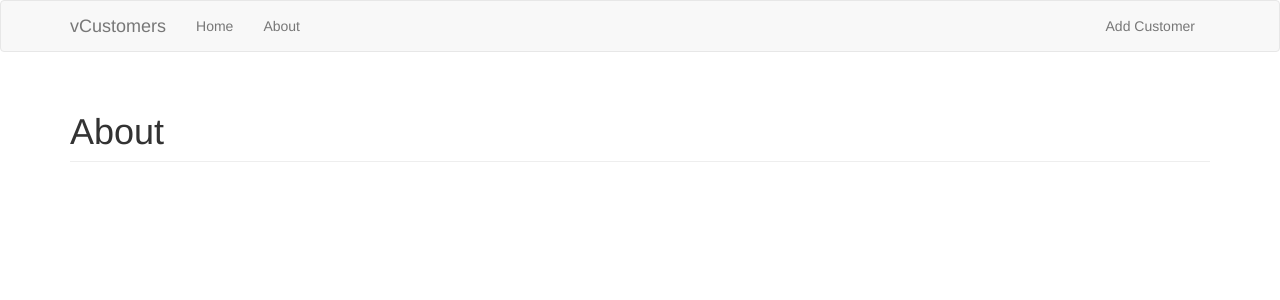
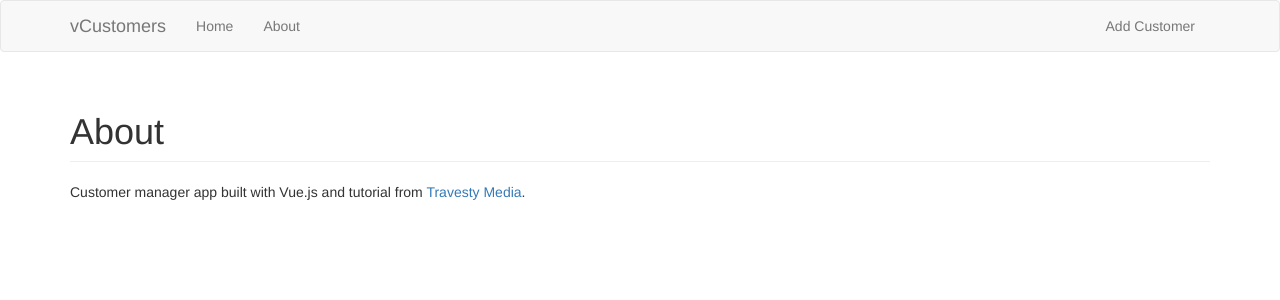
Before and after one commit to dctreborn/customer-test, a Vue app: page /about in a window 1280 px wide. Shown: the top 300 px of the page. Built offline with nearby package versions, Linux system fonts and the light colour scheme; what vue-resource would draw is missing.

Commit message:
about updated

```diff
--- a/src/components/About.vue
+++ b/src/components/About.vue
@@ -1,6 +1,7 @@
 <template>
   <div class="about container">
       <h1 class="page-header">About</h1>
+      <p>Customer manager app built with Vue.js and tutorial from <a href="http://www.youtube.com/watch/?v=IUgstalu6zo" target="_blank">Travesty Media</a>.</p>
   </div>
 </template>
 
```
